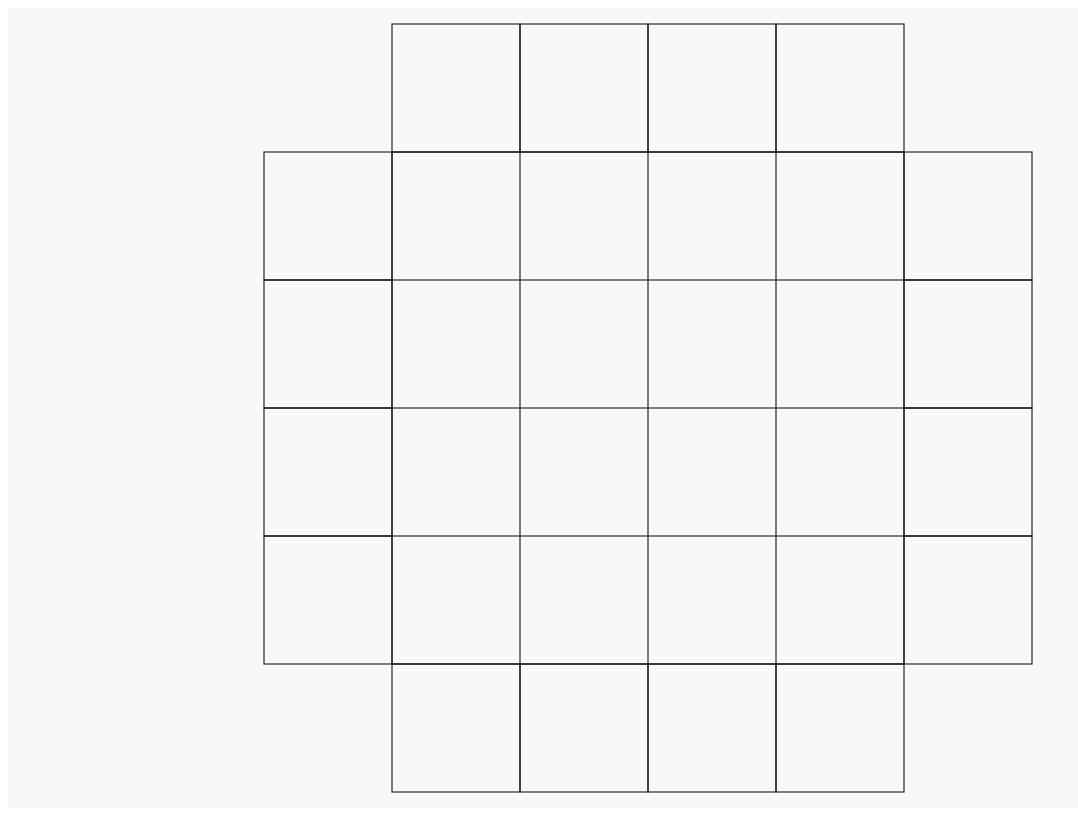
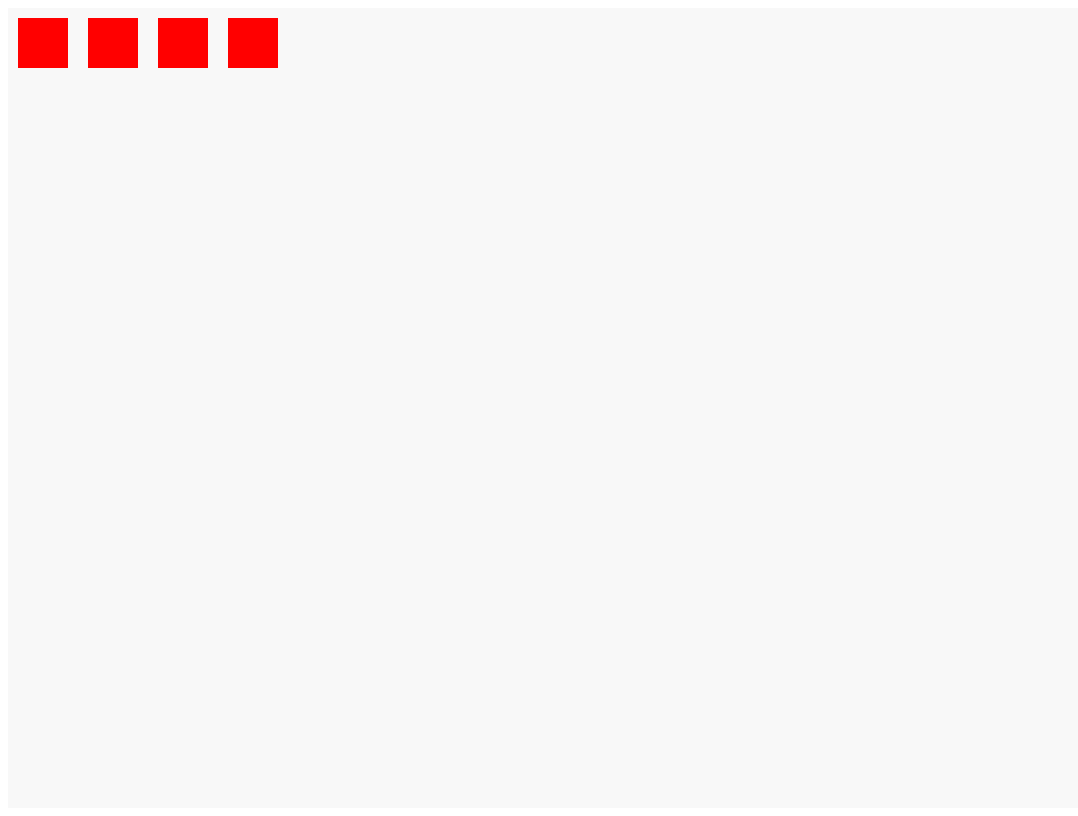
Before and after one commit to vaclavtruhlarik/ColoredSudoku, a plain HTML site: page index.html in a window 1280 px wide. Shown: the whole page, without its empty margins (0-1078 px from the left). Drawn offline with Linux system fonts and the light colour scheme.

Commit message:
Plate class

```diff
--- a/index.html
+++ b/index.html
@@ -4,6 +4,7 @@
     <meta charset="UTF-8">
     <title>Colored Sudoku</title>
     <link rel="stylesheet" href="style.css">
+    <link rel="shortcut icon" href="#" />
 </head>
 <body>
     <canvas id="gameCanvas"></canvas>
--- a/script.js
+++ b/script.js
@@ -1,32 +1,58 @@
 const canvas = document.getElementById("gameCanvas");
 const ctx = canvas.getContext("2d");
 
-ctx.canvas.width = window.innerWidth; // Set canvas width
-ctx.canvas.height = window.innerHeight; // Set canvas height
+canvas.width = window.innerWidth; // Set canvas width
+canvas.height = window.innerHeight; // Set canvas height
+
+function roundTo(x, scale = 1) {
+    return Math.floor(x / scale) * scale;
+}
 
 var gridSize = 4; // Grid size
-var cellSize = ctx.canvas.width / 10; // Size of each cell and square
+var cellSize = roundTo(ctx.canvas.height / gridSize + 4, 10); // Size of each cell and square
 var gridStartX = (ctx.canvas.width - cellSize * gridSize) / 2; // Starting X-coordinate for grid
 var gridStartY = (ctx.canvas.height - cellSize * gridSize) / 2; // Starting Y-coordinate for grid
 
-// Draw 4x4 grid in the middle of canvas
-ctx.beginPath();
-for (var i = 0; i <= gridSize; i++) {
-    ctx.moveTo(gridStartX + i * cellSize, gridStartY);
-    ctx.lineTo(gridStartX + i * cellSize, gridStartY + gridSize * cellSize);
-    ctx.moveTo(gridStartX, gridStartY + i * cellSize);
-    ctx.lineTo(gridStartX + gridSize * cellSize, gridStartY + i * cellSize);
+class Plate {
+    constructor(x, y, w, h, color, icon = null) {
+        this.start_x = this.x = x;
+        this.start_y = this.y = y;
+        this.w = w;
+        this.h = h;
+        this.color = color;
+        this.icon = icon;
+    }
+
+    draw() {
+        ctx.fillStyle = "black";
+        ctx.rect(this.x, this.y, this.w, this.h);
+        ctx.fillStyle = this.color;
+        ctx.fill();
+    }
 }
-ctx.stroke();
 
-// Draw 16 squares around the perimeter of the grid
-for (var i = 0; i < gridSize; i++) {
-    // Top row
-    ctx.strokeRect(gridStartX - cellSize, gridStartY + i * cellSize, cellSize, cellSize);
-    // Bottom row
-    ctx.strokeRect(gridStartX + gridSize * cellSize, gridStartY + i * cellSize, cellSize, cellSize);
-    // Left column
-    ctx.strokeRect(gridStartX + i * cellSize, gridStartY - cellSize, cellSize, cellSize);
-    // Right column
-    ctx.strokeRect(gridStartX + i * cellSize, gridStartY + gridSize * cellSize, cellSize, cellSize);
+function setStartPlates(start_x, start_y, dx, dy, offset, num_plates, color, width, height, icons = null) {
+    let plates = [];
+    x = start_x;
+    y = start_y;
+    for (var i = 0; i < num_plates; i++) {
+        np = new Plate(x, y, width, height, color);
+        plates.push(np);
+        x += dx * (width + offset);
+        y += dy * (height + offset);
+    }
+    return plates;
 }
+
+let plates = setStartPlates(10, 10, 1, 0, 20, 4, "red", 50, 50);
+
+function animate() {
+    ctx.clearRect(0, 0, canvas.width, canvas.height);
+    for (i = 0; i < plates.length; i++) {
+        // console.log(plates[i]);
+        plates[i].draw();
+    }
+    requestAnimationFrame(animate);
+}
+
+animate();
```
